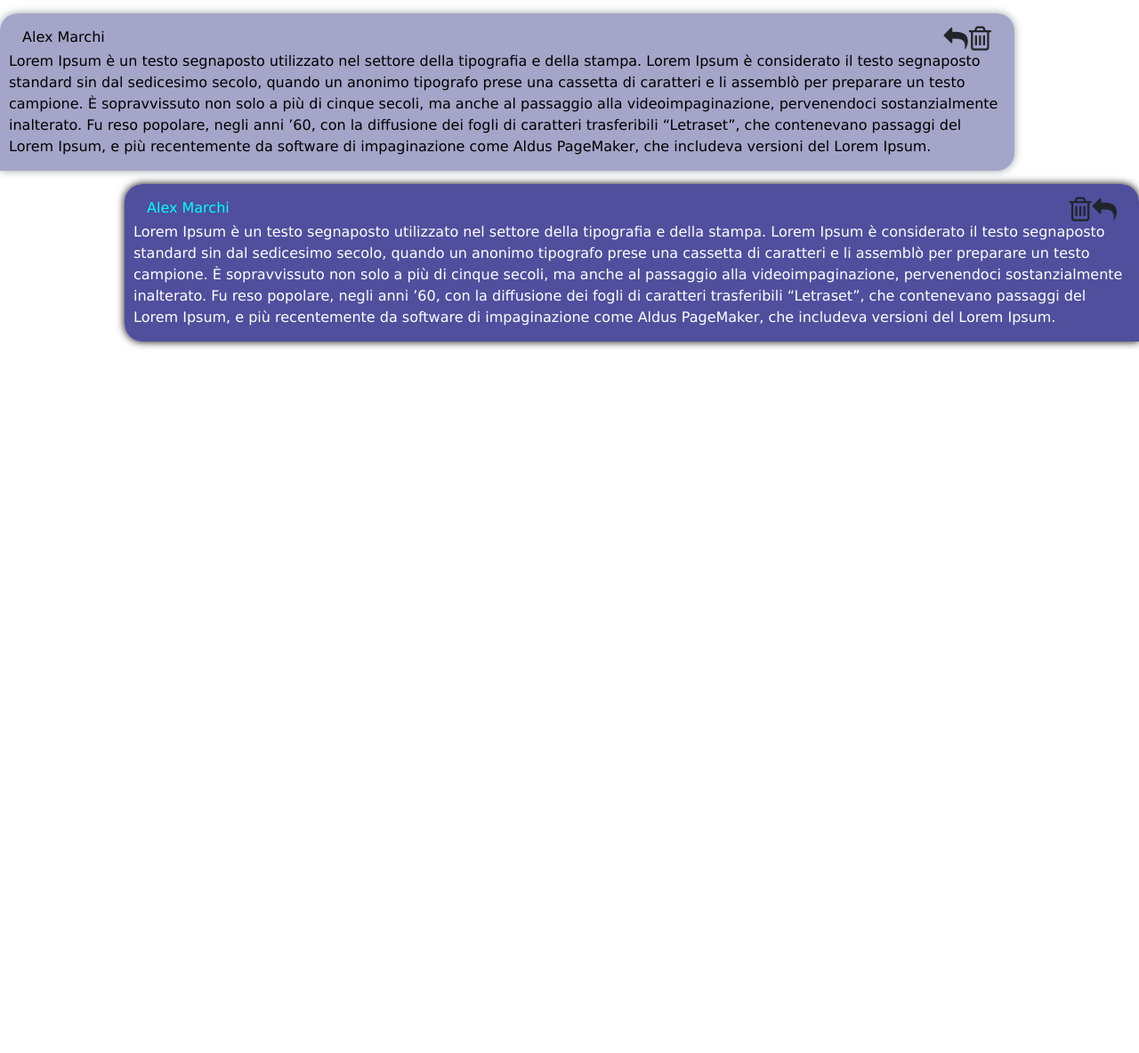
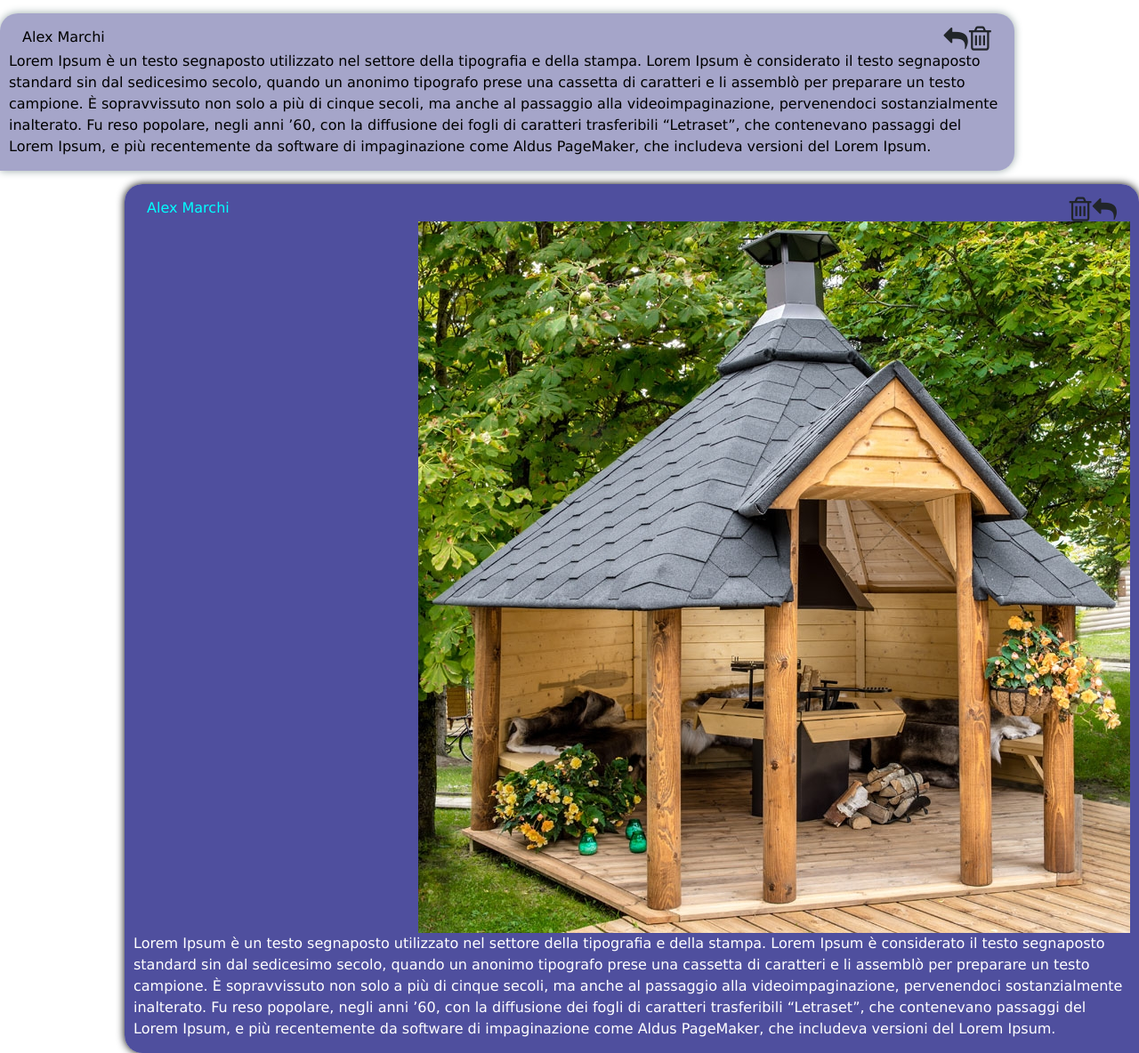
Before and after one commit to EltarSilence/GeekChat, a PHP site: page /GeekChat/assets/model/TextMessage.html in a window 1280 px wide. Shown: the whole page at 89% size. Before the commit the page ends 391 px from the top, so only its background shows below. Run offline with PHP 8.4, Linux system fonts and the light colour scheme; some web fonts are replaced.

Commit message:
immagine nel messaggio

```diff
--- a/assets/model/TextMessage.html
+++ b/assets/model/TextMessage.html
@@ -40,6 +40,7 @@
                 </span>
             </div>
         </div>
+        <div class="row" style="flex-direction: row-reverse"><img class="imgmess" style="flex-direction: row-reverse" src="casetta.jpg"></div>
         <div class="row testo">
             Lorem Ipsum è un testo segnaposto utilizzato nel settore della tipografia e della stampa. Lorem Ipsum è considerato il testo segnaposto standard sin dal sedicesimo secolo, quando un anonimo tipografo prese una cassetta di caratteri e li assemblò per preparare un testo campione. È sopravvissuto non solo a più di cinque secoli, ma anche al passaggio alla videoimpaginazione, pervenendoci sostanzialmente inalterato. Fu reso popolare, negli anni ’60, con la diffusione dei fogli di caratteri trasferibili “Letraset”, che contenevano passaggi del Lorem Ipsum, e più recentemente da software di impaginazione come Aldus PageMaker, che includeva versioni del Lorem Ipsum.
         </div>
--- a/assets/model/style.css
+++ b/assets/model/style.css
@@ -92,3 +92,9 @@
     transition: 0.6s ease;
     filter: invert(100%);
 }
+
+.imgmess {
+    //max-width: 400px;
+    //max-height: 400px;
+    float: right;
+}
--- a/assets/view/chat.html
+++ b/assets/view/chat.html
@@ -1,4 +1,4 @@
-@content
+    @content
 <div class="container-fluid">
   <div class="row myrow">
     @yield('_nav')
```
Also changed, not shown: assets/model/casetta.jpg (added).
